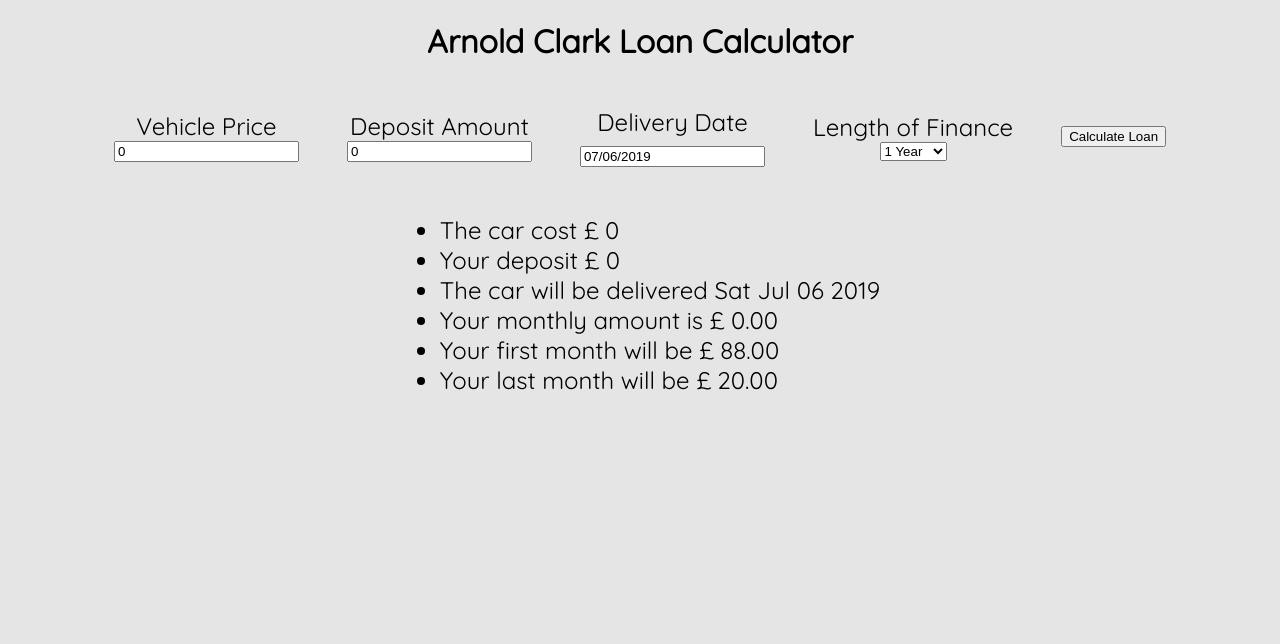
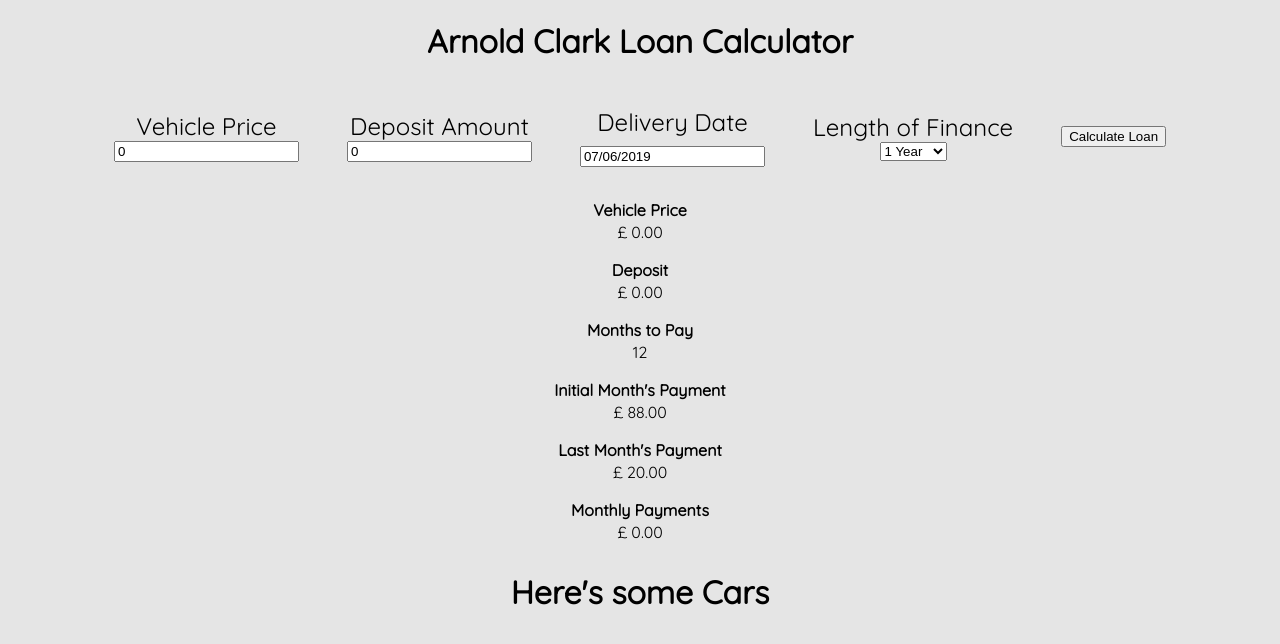
Before and after one commit to grford15/carLoanSystem, a React (Create React App) app: page / in a window 1280 px wide. Both pictures are taken after a click on the button "Calculate Loan". Shown: the top 644 px of the page. Built offline with nearby package versions, Linux system fonts and the light colour scheme.

Commit message:
seperate the views into different components

```diff
--- a/package.json
+++ b/package.json
@@ -3,6 +3,7 @@
   "version": "0.1.0",
   "private": true,
   "dependencies": {
+    "axios": "^0.19.0",
     "react": "^16.8.6",
     "react-datepicker": "^2.7.0",
     "react-dom": "^16.8.6",
--- a/src/App.jsx
+++ b/src/App.jsx
@@ -2,6 +2,8 @@
 import DatePicker from "react-datepicker";
 import "react-datepicker/dist/react-datepicker.css";
 import "./App.css";
+import LoanView from "./components/LoanView";
+import CarView from "./components/CarView";
 
 class App extends Component {
   constructor(props) {
@@ -48,16 +50,12 @@
   handleSubmit(e) {
     e.preventDefault();
     this.setState(prevState => ({
-      submitted: !prevState.submitted
+      submitted: true
     }));
   }
 
   render() {
     const { vehiclePrice, deposit, deliveryDate, financeOption } = this.state;
-
-    const repaymentAmount = vehiclePrice - deposit;
-    const repaymentTerm = financeOption * 12;
-    const monthlyAmount = repaymentAmount / repaymentTerm;
 
     return (
       <div className="App">
@@ -105,20 +103,15 @@
           </div>
         </form>
         {this.state.submitted && (
-          <ul>
-            <li>The car cost £ {this.state.vehiclePrice}</li>
-            <li>Your deposit £ {this.state.deposit}</li>
-            <li>
-              The car will be delivered {this.state.deliveryDate.toDateString()}
-            </li>
-            <li>Your monthly amount is £ {Number(monthlyAmount).toFixed(2)}</li>
-            <li>
-              Your first month will be £ {Number(monthlyAmount + 88).toFixed(2)}
-            </li>
-            <li>
-              Your last month will be £ {Number(monthlyAmount + 20).toFixed(2)}
-            </li>
-          </ul>
+          <div className="results-container">
+            <LoanView
+              vehiclePrice={vehiclePrice}
+              deposit={deposit}
+              deliveryDate={deliveryDate}
+              financeOption={financeOption}
+            />
+            <CarView />
+          </div>
         )}
       </div>
     );
--- /dev/null
+++ b/src/components/CarView.jsx
@@ -0,0 +1,7 @@
+import React from "react";
+
+const CarView = props => {
+  return <h1>Here's some Cars</h1>;
+};
+
+export default CarView;
--- /dev/null
+++ b/src/components/LoanView.jsx
@@ -0,0 +1,45 @@
+import React from "react";
+import "./styling/LoanView.css";
+
+const LoanView = props => {
+  const amountToPay = props.vehiclePrice - props.deposit;
+  const monthsToPay = props.financeOption * 12;
+  const monthlyPayment = amountToPay / monthsToPay;
+  const firstMonthlyPayment = monthlyPayment + 88;
+  const finalMonthlyPayment = monthlyPayment + 20;
+
+  return (
+    <div>
+      <table>
+        <tbody>
+          <tr>
+            <th>Vehicle Price</th>
+            <td>£ {Number(props.vehiclePrice).toFixed(2)}</td>
+          </tr>
+          <tr>
+            <th>Deposit</th>
+            <td>£ {Number(props.deposit).toFixed(2)}</td>
+          </tr>
+          <tr>
+            <th>Months to Pay</th>
+            <td>{monthsToPay}</td>
+          </tr>
+          <tr>
+            <th>Initial Month's Payment</th>
+            <td>£ {Number(firstMonthlyPayment).toFixed(2)}</td>
+          </tr>
+          <tr>
+            <th>Last Month's Payment</th>
+            <td>£ {Number(finalMonthlyPayment).toFixed(2)}</td>
+          </tr>
+          <tr>
+            <th>Monthly Payments</th>
+            <td>£ {Number(monthlyPayment).toFixed(2)}</td>
+          </tr>
+        </tbody>
+      </table>
+    </div>
+  );
+};
+
+export default LoanView;
--- /dev/null
+++ b/src/components/styling/LoanView.css
@@ -0,0 +1,15 @@
+table {
+    display: grid
+}
+
+tbody {
+    display: grid
+}
+
+tr {
+    display: flex;
+    flex-direction: column;
+    justify-content: center;
+    align-items: center;
+    margin: 0.5em;
+}
```
Also changed, not shown: 1 other file (tests, documents, lock files or other folders).
